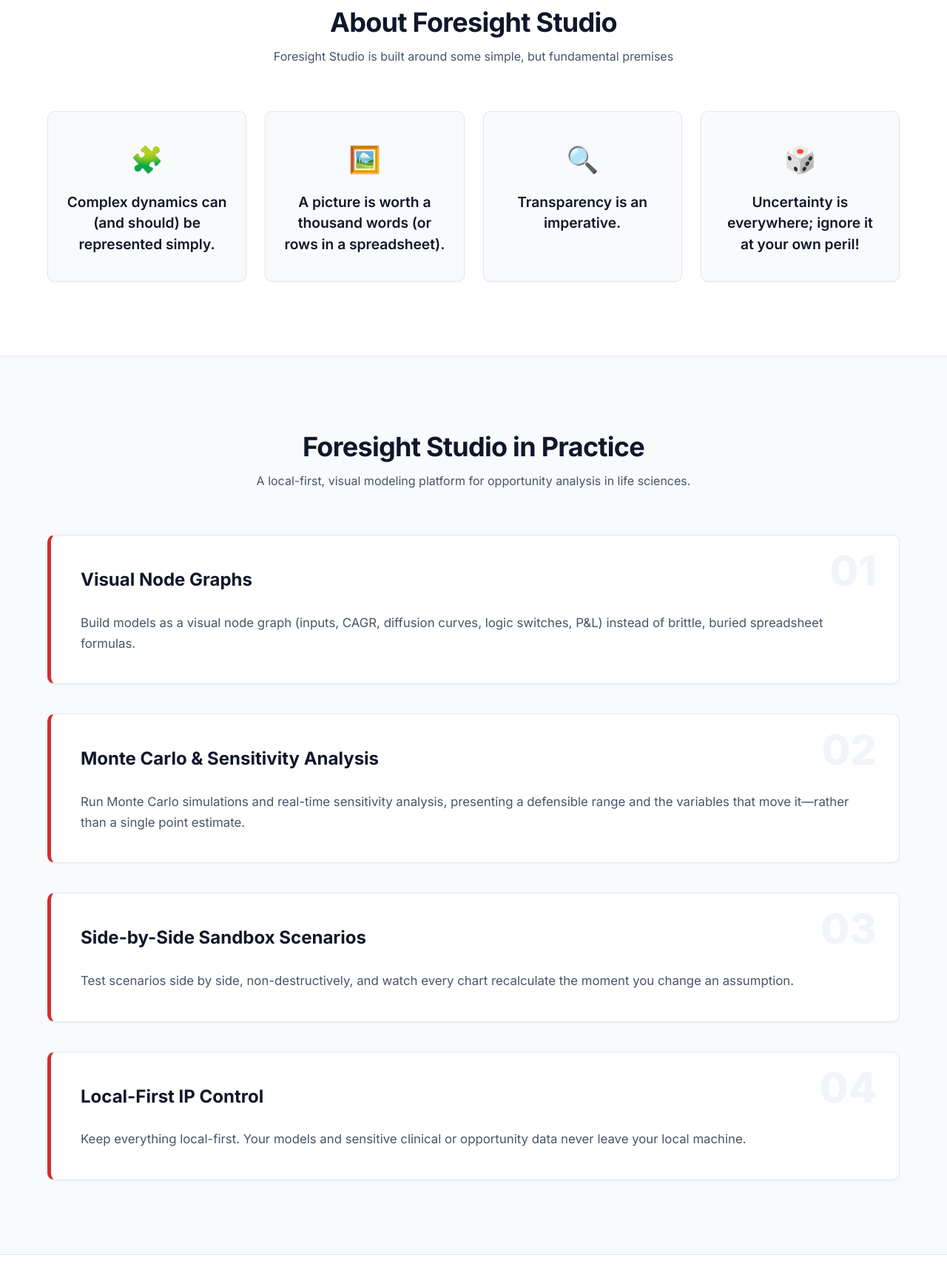
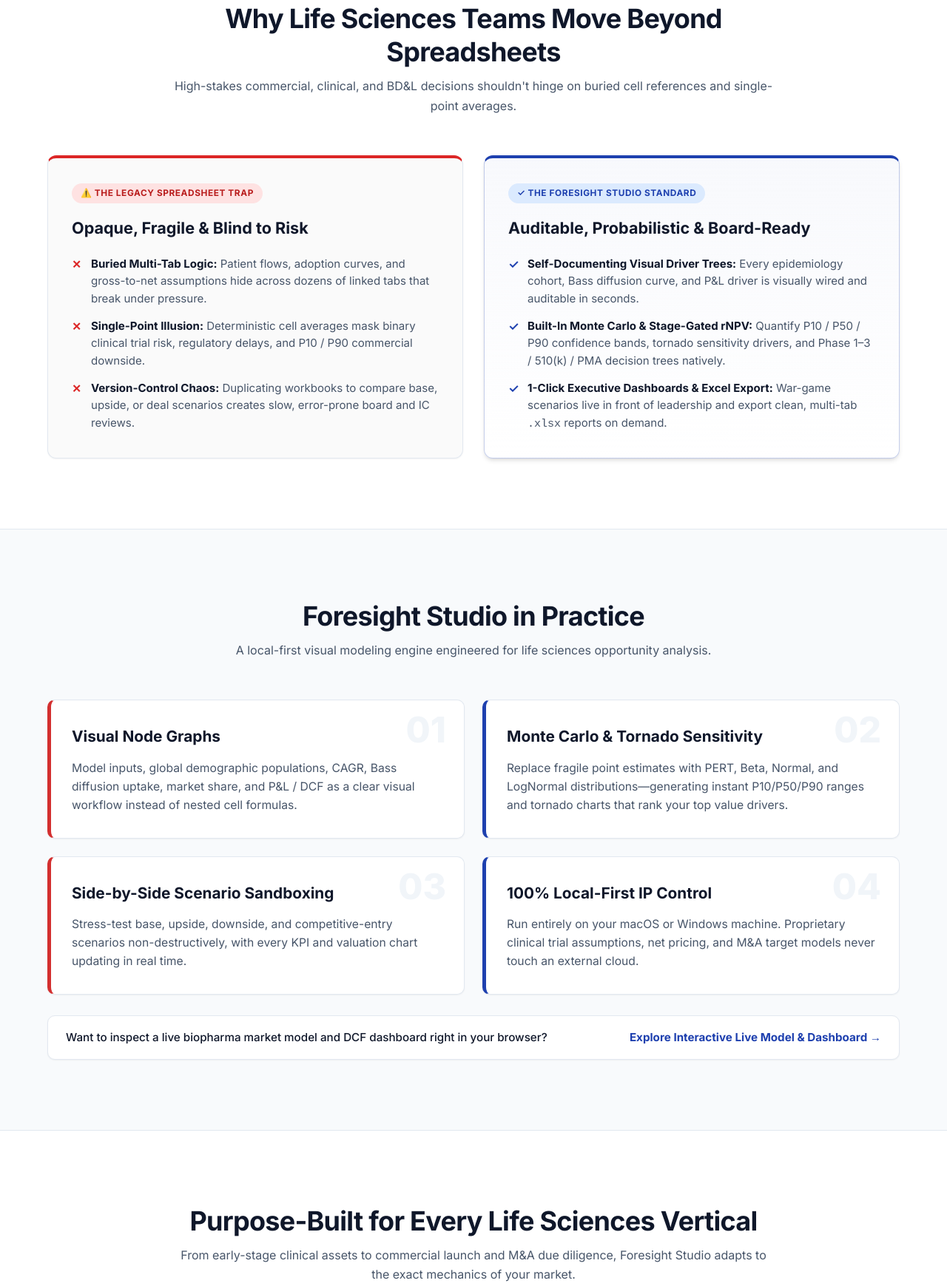
Before and after one commit to michaelakubica/foresight-studio-landing, a plain HTML site: page index.html in a window 1280 px wide. Shown: the part 1095-2834 px from the top of the page at 74% size. Drawn offline with Linux system fonts and the light colour scheme.

Commit message:
Restructure middle sections into Problem -> Proof -> Fit flow (Item 2)

```diff
--- a/index.html
+++ b/index.html
@@ -30,7 +30,7 @@
     <meta name="twitter:image" content="https://foresightstudio.io/assets/fss_screen_shots.png">
 
     <link rel="icon" type="image/png" href="assets/FSFavicon.png">
-    <link rel="stylesheet" href="style.css?v=10">
+    <link rel="stylesheet" href="style.css?v=11">
     <link rel="preconnect" href="https://fonts.googleapis.com">
     <link rel="preconnect" href="https://fonts.gstatic.com" crossorigin>
     <link href="https://fonts.googleapis.com/css2?family=Inter:wght@400;500;600;700;800&display=swap" rel="stylesheet">
@@ -273,40 +273,45 @@
         </div>
     </section>
 
-    <!-- About Section -->
-    <section id="about" class="premises-section">
+    <!-- Problem -> Proof Contrast Section (Why Not Excel) -->
+    <section id="about" class="contrast-section">
         <div class="container">
-            <div class="section-header">
-                <h2>About Foresight Studio</h2>
-                <p>Foresight Studio is built around some simple, but fundamental premises</p>
+            <div class="section-header" style="max-width: 820px;">
+                <h2>Why Life Sciences Teams Move Beyond Spreadsheets</h2>
+                <p>High-stakes commercial, clinical, and BD&amp;L decisions shouldn't hinge on buried cell references and single-point averages.</p>
             </div>
-            <div class="premises-grid">
-                <div class="premise-card">
-                    <div class="premise-icon">🧩</div>
-                    <p class="premise-text">Complex dynamics can (and should) be represented simply.</p>
+            <div class="contrast-grid">
+                <!-- Left Column: The Legacy Spreadsheet Trap -->
+                <div class="contrast-card contrast-card-legacy">
+                    <div class="contrast-card-badge contrast-badge-legacy">⚠️ The Legacy Spreadsheet Trap</div>
+                    <h3>Opaque, Fragile &amp; Blind to Risk</h3>
+                    <ul class="contrast-list contrast-list-legacy">
+                        <li><strong>Buried Multi-Tab Logic:</strong> Patient flows, adoption curves, and gross-to-net assumptions hide across dozens of linked tabs that break under pressure.</li>
+                        <li><strong>Single-Point Illusion:</strong> Deterministic cell averages mask binary clinical trial risk, regulatory delays, and P10 / P90 commercial downside.</li>
+                        <li><strong>Version-Control Chaos:</strong> Duplicating workbooks to compare base, upside, or deal scenarios creates slow, error-prone board and IC reviews.</li>
+                    </ul>
                 </div>
-                <div class="premise-card">
-                    <div class="premise-icon">🖼️</div>
-                    <p class="premise-text">A picture is worth a thousand words (or rows in a spreadsheet).</p>
-                </div>
-                <div class="premise-card">
-                    <div class="premise-icon">🔍</div>
-                    <p class="premise-text">Transparency is an imperative.</p>
-                </div>
-                <div class="premise-card">
-                    <div class="premise-icon">🎲</div>
-                    <p class="premise-text">Uncertainty is everywhere; ignore it at your own peril!</p>
+
+                <!-- Right Column: The Foresight Studio Standard -->
+                <div class="contrast-card contrast-card-modern">
+                    <div class="contrast-card-badge contrast-badge-modern">✓ The Foresight Studio Standard</div>
+                    <h3>Auditable, Probabilistic &amp; Board-Ready</h3>
+                    <ul class="contrast-list contrast-list-modern">
+                        <li><strong>Self-Documenting Visual Driver Trees:</strong> Every epidemiology cohort, Bass diffusion curve, and P&amp;L driver is visually wired and auditable in seconds.</li>
+                        <li><strong>Built-In Monte Carlo &amp; Stage-Gated rNPV:</strong> Quantify P10 / P50 / P90 confidence bands, tornado sensitivity drivers, and Phase 1–3 / 510(k) / PMA decision trees natively.</li>
+                        <li><strong>1-Click Executive Dashboards &amp; Excel Export:</strong> War-game scenarios live in front of leadership and export clean, multi-tab <code>.xlsx</code> reports on demand.</li>
+                    </ul>
                 </div>
             </div>
         </div>
     </section>
 
-    <!-- Key Product Features Section -->
+    <!-- Key Product Features Section (Proof) -->
     <section id="features" class="features-section">
         <div class="container">
-            <div class="section-header">
+            <div class="section-header" style="max-width: 780px;">
                 <h2>Foresight Studio in Practice</h2>
-                <p>A local-first, visual modeling platform for opportunity analysis in life sciences.</p>
+                <p>A local-first visual modeling engine engineered for life sciences opportunity analysis.</p>
             </div>
 
             <div class="features-detailed-grid">
@@ -314,39 +319,44 @@
                 <div class="detailed-card">
                     <span class="card-num">01</span>
                     <h3>Visual Node Graphs</h3>
-                    <p class="card-text">Build models as a visual node graph (inputs, CAGR, diffusion curves, logic switches, P&L) instead of brittle, buried spreadsheet formulas.</p>
+                    <p class="card-text">Model inputs, global demographic populations, CAGR, Bass diffusion uptake, market share, and P&amp;L / DCF as a clear visual workflow instead of nested cell formulas.</p>
                 </div>
 
                 <!-- Feature 2 -->
                 <div class="detailed-card">
                     <span class="card-num">02</span>
-                    <h3>Monte Carlo & Sensitivity Analysis</h3>
-                    <p class="card-text">Run Monte Carlo simulations and real-time sensitivity analysis, presenting a defensible range and the variables that move it—rather than a single point estimate.</p>
+                    <h3>Monte Carlo &amp; Tornado Sensitivity</h3>
+                    <p class="card-text">Replace fragile point estimates with PERT, Beta, Normal, and LogNormal distributions—generating instant P10/P50/P90 ranges and tornado charts that rank your top value drivers.</p>
                 </div>
 
                 <!-- Feature 3 -->
                 <div class="detailed-card">
                     <span class="card-num">03</span>
-                    <h3>Side-by-Side Sandbox Scenarios</h3>
-                    <p class="card-text">Test scenarios side by side, non-destructively, and watch every chart recalculate the moment you change an assumption.</p>
+                    <h3>Side-by-Side Scenario Sandboxing</h3>
+                    <p class="card-text">Stress-test base, upside, downside, and competitive-entry scenarios non-destructively, with every KPI and valuation chart updating in real time.</p>
                 </div>
 
                 <!-- Feature 4 -->
                 <div class="detailed-card">
                     <span class="card-num">04</span>
-                    <h3>Local-First IP Control</h3>
-                    <p class="card-text">Keep everything local-first. Your models and sensitive clinical or opportunity data never leave your local machine.</p>
+                    <h3>100% Local-First IP Control</h3>
+                    <p class="card-text">Run entirely on your macOS or Windows machine. Proprietary clinical trial assumptions, net pricing, and M&amp;A target models never touch an external cloud.</p>
                 </div>
+            </div>
+
+            <div class="features-proof-bar">
+                <span>Want to inspect a live biopharma market model and DCF dashboard right in your browser?</span>
+                <a href="/preview.html" class="features-proof-link" onclick="if(window.posthog)posthog.capture('clicked_cta', { location: 'features_proof_bar', cta: 'open_live_preview' })">Explore Interactive Live Model &amp; Dashboard &rarr;</a>
             </div>
         </div>
     </section>
 
-    <!-- Life Sciences Vertical Solutions & Strategic Analysis Section -->
+    <!-- Life Sciences Vertical Solutions & Strategic Analysis Section (Fit) -->
     <section id="solutions" class="solutions-section">
         <div class="container">
-            <div class="section-header">
-                <h2>Purpose-Built for Life Sciences Forecasting &amp; Strategic Analysis</h2>
-                <p>From early-stage clinical assets to commercial launch and M&amp;A due diligence, Foresight Studio adapts to the exact commercial mechanics of your vertical.</p>
+            <div class="section-header" style="max-width: 820px;">
+                <h2>Purpose-Built for Every Life Sciences Vertical</h2>
+                <p>From early-stage clinical assets to commercial launch and M&amp;A due diligence, Foresight Studio adapts to the exact mechanics of your market.</p>
             </div>
 
             <div class="solutions-grid">
@@ -359,11 +369,11 @@
                             <h3>Pharmaceutical &amp; BioPharma Forecasting</h3>
                         </div>
                     </div>
-                    <p class="solution-desc">Model patient-based epidemiology and commercial drug launches from global demographic cohorts through clinical stage gates and loss of exclusivity.</p>
+                    <p class="solution-desc">Model patient-based epidemiology and commercial launches from demographic cohorts through clinical stage gates and loss of exclusivity.</p>
                     <ul class="solution-bullets">
-                        <li><strong>Epidemiology &amp; Patient Flows:</strong> Built-in US &amp; global population databases (by age, sex, and year), prevalence/incidence, diagnosis, and line-of-therapy progression.</li>
-                        <li><strong>Launch Uptake &amp; Share:</strong> Native Bass Diffusion adoption curves, dynamic competitive market share, compliance/persistence, and gross-to-net pricing.</li>
-                        <li><strong>Pipeline rNPV / eNPV:</strong> Time-aware Phase 1, Phase 2, Phase 3, and FDA/EMA approval decision trees with continuous WACC discounting.</li>
+                        <li><strong>Patient Epidemiology:</strong> Built-in US &amp; global age/sex population data, incidence/prevalence, and line-of-therapy flows.</li>
+                        <li><strong>Launch &amp; Gross-to-Net:</strong> Native Bass diffusion curves, dynamic market share, compliance, and net pricing.</li>
+                        <li><strong>Stage-Gated rNPV / eNPV:</strong> Time-aware Phase 1–3 and FDA/EMA approval decision trees with continuous WACC discounting.</li>
                     </ul>
                 </article>
 
@@ -376,11 +386,11 @@
                             <h3>Medical Device Forecasting</h3>
                         </div>
                     </div>
-                    <p class="solution-desc">Connect surgical procedure epidemiology with hospital capital equipment placement and recurring disposable pull-through economics.</p>
+                    <p class="solution-desc">Connect surgical procedure epidemiology with hospital capital placement and recurring disposable pull-through economics.</p>
                     <ul class="solution-bullets">
-                        <li><strong>Procedure-Volume Forecasting:</strong> Map demographic aging and disease prevalence directly to inpatient, outpatient, and ASC procedure volumes.</li>
-                        <li><strong>Capital + Consumable Razor/Razorblade:</strong> Model hospital capital installed-base expansion alongside single-use disposable utilization per procedure.</li>
-                        <li><strong>MedTech Regulatory &amp; Commercialization:</strong> Evaluate 510(k), De Novo, and PMA development timelines, VAC committee adoption lags, and ASP/tender erosion.</li>
+                        <li><strong>Procedure Epidemiology:</strong> Map demographic aging and disease prevalence to inpatient, outpatient, and ASC volumes.</li>
+                        <li><strong>Razor / Razorblade Economics:</strong> Link capital equipment installed-base growth to per-procedure consumable utilization.</li>
+                        <li><strong>510(k), De Novo &amp; PMA Pathways:</strong> Model regulatory timelines, hospital VAC adoption lags, and ASP/tender erosion.</li>
                     </ul>
                 </article>
 
@@ -393,11 +403,11 @@
                             <h3>Diagnostics Forecasting</h3>
                         </div>
                     </div>
-                    <p class="solution-desc">Forecast clinical laboratory, point-of-care (POC), and molecular diagnostic test volumes across screening, diagnosis, and therapy monitoring.</p>
+                    <p class="solution-desc">Forecast clinical lab, point-of-care (POC), and molecular assay volumes across screening, diagnosis, and monitoring.</p>
                     <ul class="solution-bullets">
-                        <li><strong>Screening &amp; Assay Utilization:</strong> Model guideline-eligible screening populations, symptomatic testing rates, repeat monitoring frequency, and reflex testing cascades.</li>
-                        <li><strong>Instrument Placement &amp; Reagent Rental:</strong> Link analyzer installed-base growth to assay menu expansion and per-instrument test throughput.</li>
-                        <li><strong>Companion Diagnostics (CDx):</strong> Synchronize biomarker testing adoption directly with targeted BioPharma therapy launch curves and payer coverage milestones.</li>
+                        <li><strong>Screening &amp; Reflex Cascades:</strong> Model eligible populations, symptomatic testing rates, and repeat monitoring frequency.</li>
+                        <li><strong>Analyzer &amp; Reagent Rental:</strong> Connect instrument placements directly to assay menu expansion and throughput.</li>
+                        <li><strong>Companion Diagnostics (CDx):</strong> Synchronize biomarker testing attach rates with targeted therapy launches and payer coverage.</li>
                     </ul>
                 </article>
 
@@ -410,11 +420,11 @@
                             <h3>Strategic Analysis &amp; Portfolio Valuation</h3>
                         </div>
                     </div>
-                    <p class="solution-desc">Equip executive leadership, boards, and BD&amp;L deal teams with transparent, risk-adjusted strategic analysis instead of fragile single-point estimates.</p>
+                    <p class="solution-desc">Equip leadership, boards, and deal teams with transparent, risk-adjusted valuations instead of single-point estimates.</p>
                     <ul class="solution-bullets">
-                        <li><strong>Probabilistic Monte Carlo Risk:</strong> Quantify P10 / P50 / P90 valuation confidence bands using PERT, Normal, Beta, Triangular, Weibull, and LogNormal distributions.</li>
-                        <li><strong>Tornado Sensitivity Rankings:</strong> Instantly isolate which clinical, regulatory, or commercial assumptions drive NPV, IRR, and peak sales.</li>
-                        <li><strong>Deal &amp; Scenario War-Gaming:</strong> Compare base, upside, downside, and competitive-disruption scenarios side by side with instant Executive Dashboard and Excel (<code>.xlsx</code>) export.</li>
+                        <li><strong>Monte Carlo Confidence Bands:</strong> Quantify P10 / P50 / P90 outcomes across PERT, Beta, Normal, and LogNormal inputs.</li>
+                        <li><strong>Tornado Sensitivity Rankings:</strong> Isolate which clinical, regulatory, or commercial variables swing NPV and IRR most.</li>
+                        <li><strong>Deal &amp; Scenario War-Gaming:</strong> Compare base, upside, and downside cases live with 1-click dashboard and <code>.xlsx</code> export.</li>
                     </ul>
                 </article>
             </div>
--- a/style.css
+++ b/style.css
@@ -446,9 +446,9 @@ p {
     object-fit: contain;
 }
 
-/* Core Premises Section */
-.premises-section {
-    padding: 100px 0;
+/* Problem -> Proof Contrast Section (Why Not Excel) */
+.contrast-section {
+    padding: 95px 0;
     background-color: var(--bg-primary);
     border-top: 1px solid var(--border-color);
 }
@@ -456,58 +456,120 @@ p {
 .section-header {
     text-align: center;
     max-width: 700px;
-    margin: 0 auto 60px auto;
+    margin: 0 auto 54px auto;
 }
 
 .section-header h2 {
     margin-bottom: 10px;
 }
 
-.premises-grid {
+.contrast-grid {
     display: grid;
-    grid-template-columns: repeat(4, 1fr);
-    gap: 25px;
+    grid-template-columns: repeat(2, 1fr);
+    gap: 28px;
 }
 
-.premise-card {
-    background-color: var(--bg-secondary);
+.contrast-card {
+    border-radius: 12px;
+    padding: 34px 32px;
     border: 1px solid var(--border-color);
-    border-radius: 10px;
-    padding: 35px 25px;
-    text-align: center;
     box-shadow: var(--shadow-sm);
-    transition: transform 0.2s, box-shadow 0.2s;
+    display: flex;
+    flex-direction: column;
+    gap: 16px;
 }
 
-.premise-card:hover {
-    transform: translateY(-4px);
+.contrast-card-legacy {
+    background-color: #fafafa;
+    border-top: 4px solid #dc2626;
+}
+
+.contrast-card-modern {
+    background: linear-gradient(180deg, rgba(30, 64, 175, 0.03) 0%, #ffffff 100%);
+    border-color: rgba(30, 64, 175, 0.25);
+    border-top: 4px solid var(--accent-blue);
     box-shadow: var(--shadow-md);
 }
 
-.premise-icon {
-    font-size: 2.2rem;
-    margin-bottom: 15px;
+.contrast-card-badge {
+    display: inline-flex;
+    align-items: center;
+    align-self: flex-start;
+    padding: 4px 12px;
+    border-radius: 999px;
+    font-size: 0.74rem;
+    font-weight: 700;
+    text-transform: uppercase;
+    letter-spacing: 0.05em;
 }
 
-.premise-text {
-    font-size: 1.2rem;
-    font-weight: 600;
-    line-height: 1.5;
+.contrast-badge-legacy {
+    background-color: #fee2e2;
+    color: #b91c1c;
+}
+
+.contrast-badge-modern {
+    background-color: #dbeafe;
+    color: #1e40af;
+}
+
+.contrast-card h3 {
+    font-size: 1.35rem;
+    margin-bottom: 2px;
     color: var(--text-primary);
 }
 
-/* Features Section (Detailed list layout) */
+.contrast-list {
+    list-style: none;
+    display: flex;
+    flex-direction: column;
+    gap: 14px;
+}
+
+.contrast-list li {
+    position: relative;
+    padding-left: 26px;
+    font-size: 0.94rem;
+    color: var(--text-secondary);
+    line-height: 1.55;
+}
+
+.contrast-list li strong {
+    color: var(--text-primary);
+}
+
+.contrast-list-legacy li::before {
+    content: "✕";
+    position: absolute;
+    left: 0;
+    top: 1px;
+    color: #dc2626;
+    font-weight: 800;
+    font-size: 0.95rem;
+}
+
+.contrast-list-modern li::before {
+    content: "✓";
+    position: absolute;
+    left: 0;
+    top: 0;
+    color: var(--accent-blue);
+    font-weight: 800;
+    font-size: 1rem;
+}
+
+/* Features Section (2x2 scannable grid) */
 .features-section {
     background-color: var(--bg-secondary);
-    padding: 100px 0;
+    padding: 95px 0;
     border-top: 1px solid var(--border-color);
     border-bottom: 1px solid var(--border-color);
 }
 
 .features-detailed-grid {
-    display: flex;
-    flex-direction: column;
-    gap: 40px;
+    display: grid;
+    grid-template-columns: repeat(2, 1fr);
+    gap: 24px;
 }
 
 .detailed-card {
@@ -515,17 +577,27 @@ p {
     border: 1px solid var(--border-color);
     border-left: 5px solid var(--accent-red);
     border-radius: 10px;
-    padding: 40px;
+    padding: 32px 28px;
     box-shadow: var(--shadow-sm);
     position: relative;
     overflow: hidden;
+    transition: transform 0.2s ease, box-shadow 0.2s ease;
+}
+
+.detailed-card:nth-child(even) {
+    border-left-color: var(--accent-blue);
+}
+
+.detailed-card:hover {
+    transform: translateY(-3px);
+    box-shadow: var(--shadow-md);
 }
 
 .card-num {
     position: absolute;
-    top: 20px;
-    right: 30px;
-    font-size: 3.5rem;
+    top: 16px;
+    right: 24px;
+    font-size: 3rem;
     font-weight: 800;
     color: #f1f5f9;
     line-height: 1;
@@ -536,16 +608,44 @@ p {
 .detailed-card h3 {
     position: relative;
     z-index: 2;
-    margin-bottom: 25px;
-    font-size: 1.5rem;
+    margin-bottom: 12px;
+    font-size: 1.3rem;
 }
 
 .card-text {
-    font-size: 1.05rem;
+    font-size: 0.98rem;
     color: var(--text-secondary);
-    line-height: 1.65;
+    line-height: 1.6;
     position: relative;
     z-index: 2;
+}
+
+.features-proof-bar {
+    margin-top: 28px;
+    padding: 16px 24px;
+    background: #ffffff;
+    border: 1px solid var(--border-color);
+    border-radius: 10px;
+    display: flex;
+    align-items: center;
+    justify-content: space-between;
+    gap: 16px;
+    flex-wrap: wrap;
+    box-shadow: var(--shadow-sm);
+    font-size: 0.95rem;
+    font-weight: 500;
+    color: var(--text-primary);
+}
+
+.features-proof-link {
+    color: var(--accent-blue);
+    font-weight: 700;
+    text-decoration: none;
+    white-space: nowrap;
+}
+
+.features-proof-link:hover {
+    text-decoration: underline;
 }
 
 /* How It Works Section */
@@ -1196,7 +1296,11 @@ p {
         text-align: center;
     }
 
-    .premises-grid {
+    .contrast-grid {
+        grid-template-columns: 1fr;
+    }
+
+    .features-detailed-grid {
         grid-template-columns: 1fr;
     }
 
```
